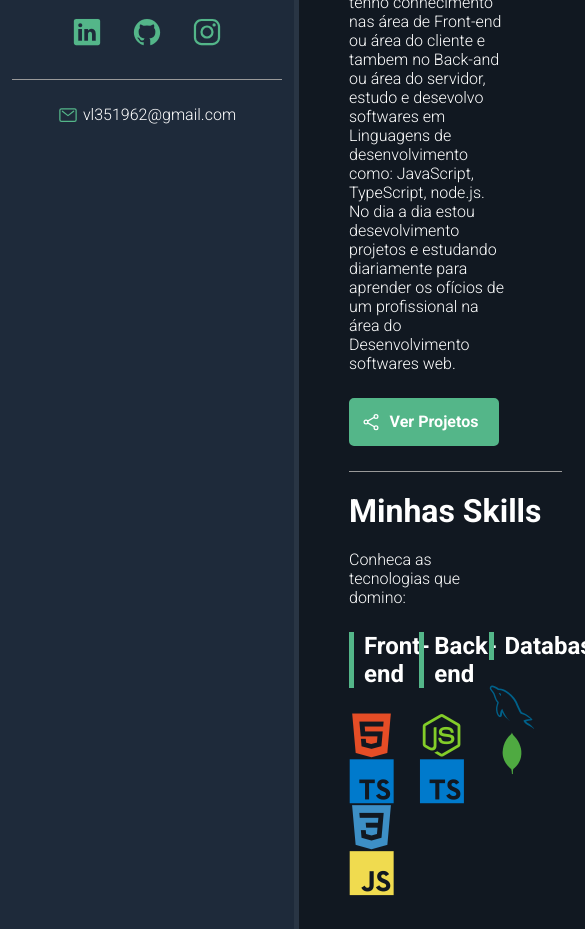
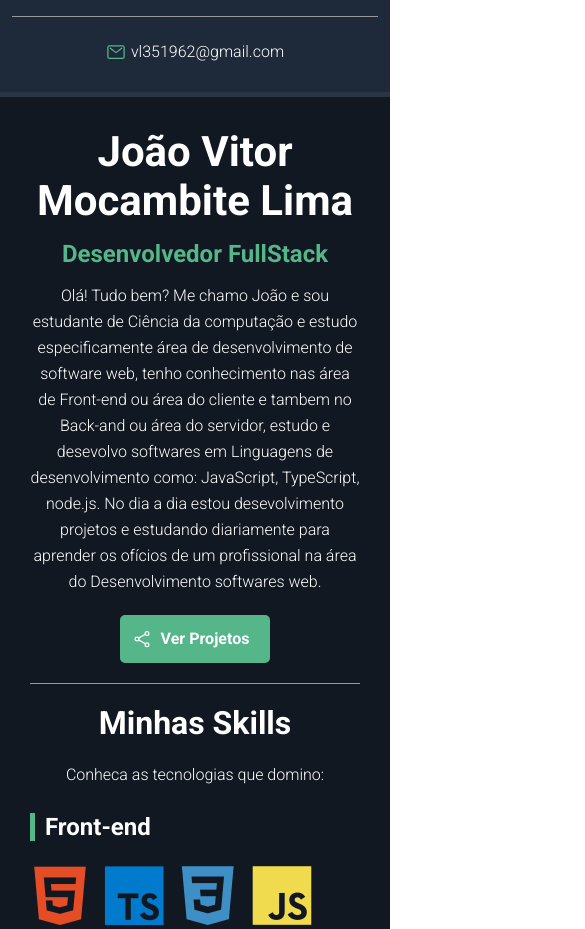
Before and after one commit to JoaoVitor2022dev/JoaoVitor2022dev.github.io, a plain HTML site: page index.html in a window 390 px wide. Shown: the part 442-1371 px from the top of the page, 585 px wide, since content can reach past the window. Drawn offline with nearby package versions, Linux system fonts and the light colour scheme.

Commit message:
deixando o projeto responsivo para versao mobile

```diff
--- a/css/styles.css
+++ b/css/styles.css
@@ -187,3 +187,54 @@
   font-size: 45px;
   margin-right: 10px;
 }
+
+/* Mobile */
+
+@media(max-width: 450px){
+
+    #container {
+        flex-direction: column;
+    }
+
+    #bioContainer {
+      min-height: auto;
+      border-right: none;
+      border-bottom: 5px solid var(--bio-border-color);
+    }
+
+    #bioContainer h2 {
+        display: none;
+    }
+
+    #bioContainer p {
+        max-width: 60%;
+        margin: 10px auto;
+    }
+
+    #about-container {
+        text-align: center;
+        padding: 30px;
+    }
+
+    #about-container .description {
+        margin: 10px auto;
+        max-width: 100%;
+        line-height: 26px;
+    }
+
+    #btnprojects {
+        margin: 20px auto;
+    }
+
+    .skills-box {
+        flex: 1 1 100%;
+        max-width: 100%;
+        margin-bottom: 40px;
+        text-align: left;
+    }
+
+    .skills-box i {
+        font-size: 60px;
+    }
+
+}
```
